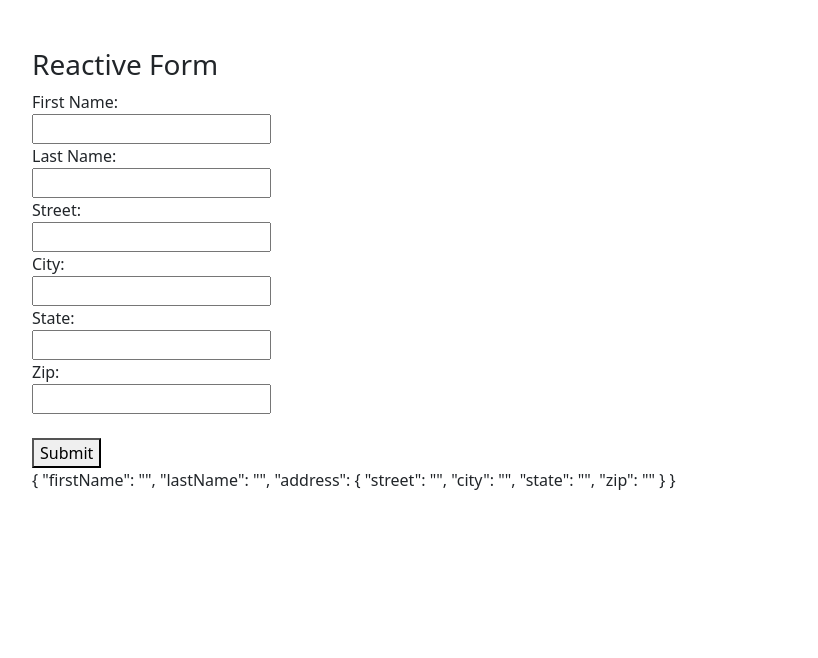
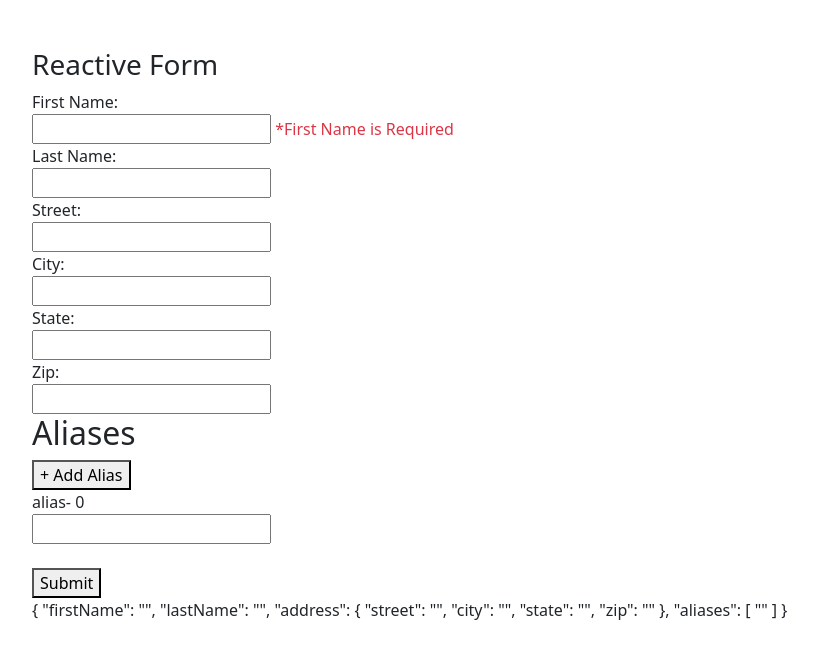
Before and after one commit to Adi15Jadhav/Practice-App, an Angular app: page / in a window 1280 px wide. Shown: the top 658 px of the page, without its empty margins (50-868 px from the left). Built offline with nearby package versions, Linux system fonts and the light colour scheme.

Commit message:
Reactive Fomr With FormArray

```diff
--- a/src/app/reactive-forms/reactive-forms.component.html
+++ b/src/app/reactive-forms/reactive-forms.component.html
@@ -48,6 +48,18 @@
         </div>
     </div>
 
+    <div formArrayName="aliases">
+        <h2>Aliases</h2>
+        <button (click)="addAliases()" type="button">+ Add Alias</button>
+
+        @for (alias of aliases.controls; track $index; let index= $index) {
+        <div>
+            <label for="">alias- {{index}}</label>
+        </div>
+        <div><input type="text" id='alias-{{ index }}' formControlName="{{index}}"></div>
+        }
+    </div>
+
     <br>
     <div>
         <button type="submit">Submit</button>
--- a/src/app/reactive-forms/reactive-forms.component.ts
+++ b/src/app/reactive-forms/reactive-forms.component.ts
@@ -1,6 +1,13 @@
 import { JsonPipe } from '@angular/common';
-import { Component } from '@angular/core';
-import { FormControl, FormGroup, ReactiveFormsModule } from '@angular/forms';
+import { Component, inject } from '@angular/core';
+import {
+  FormArray,
+  FormBuilder,
+  FormControl,
+  FormGroup,
+  ReactiveFormsModule,
+  Validators,
+} from '@angular/forms';
 
 @Component({
   selector: 'app-reactive-forms',
@@ -9,16 +16,28 @@ import { FormControl, FormGroup, ReactiveFormsModule } from '@angular/forms';
   styleUrl: './reactive-forms.component.css',
 })
 export class ReactiveFormsComponent {
-  profileForm = new FormGroup({
-    firstName: new FormControl(''),
-    lastName: new FormControl(''),
-    address: new FormGroup({
-      street: new FormControl(''),
-      city: new FormControl(''),
-      state: new FormControl(''),
-      zip: new FormControl(''),
+  private formBuilder = inject(FormBuilder);
+
+  profileForm = this.formBuilder.group({
+    firstName: ['', Validators.required],
+    lastName: [''],
+    address: this.formBuilder.group({
+      street: [''],
+      city: [''],
+      state: [''],
+      zip: [''],
     }),
+
+    aliases: this.formBuilder.array([this.formBuilder.control('')]),
   });
+
+  get aliases(): FormArray {
+    return this.profileForm.get('aliases') as FormArray;
+  }
+
+  addAliases() {
+    this.aliases.push(this.formBuilder.control(''));
+  }
 
   onSubmit() {
     console.log(this.profileForm.value);
```
